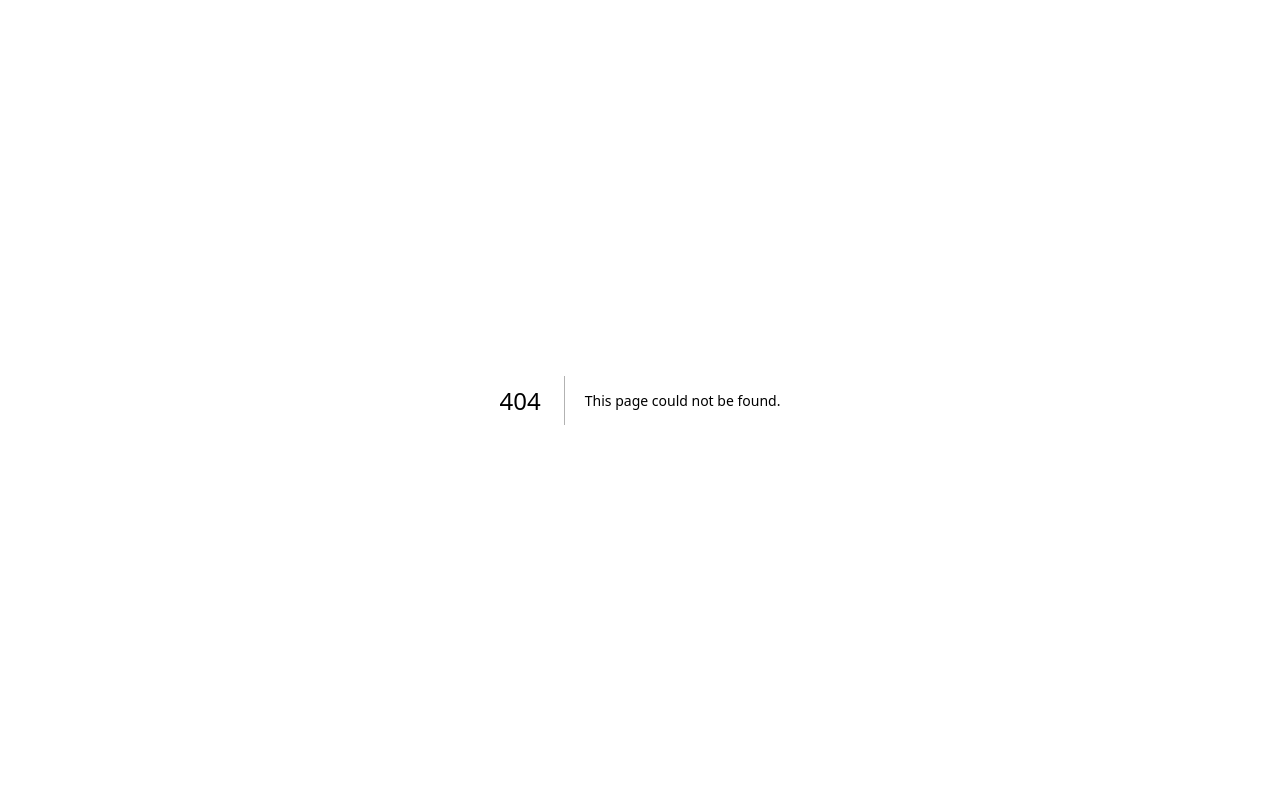
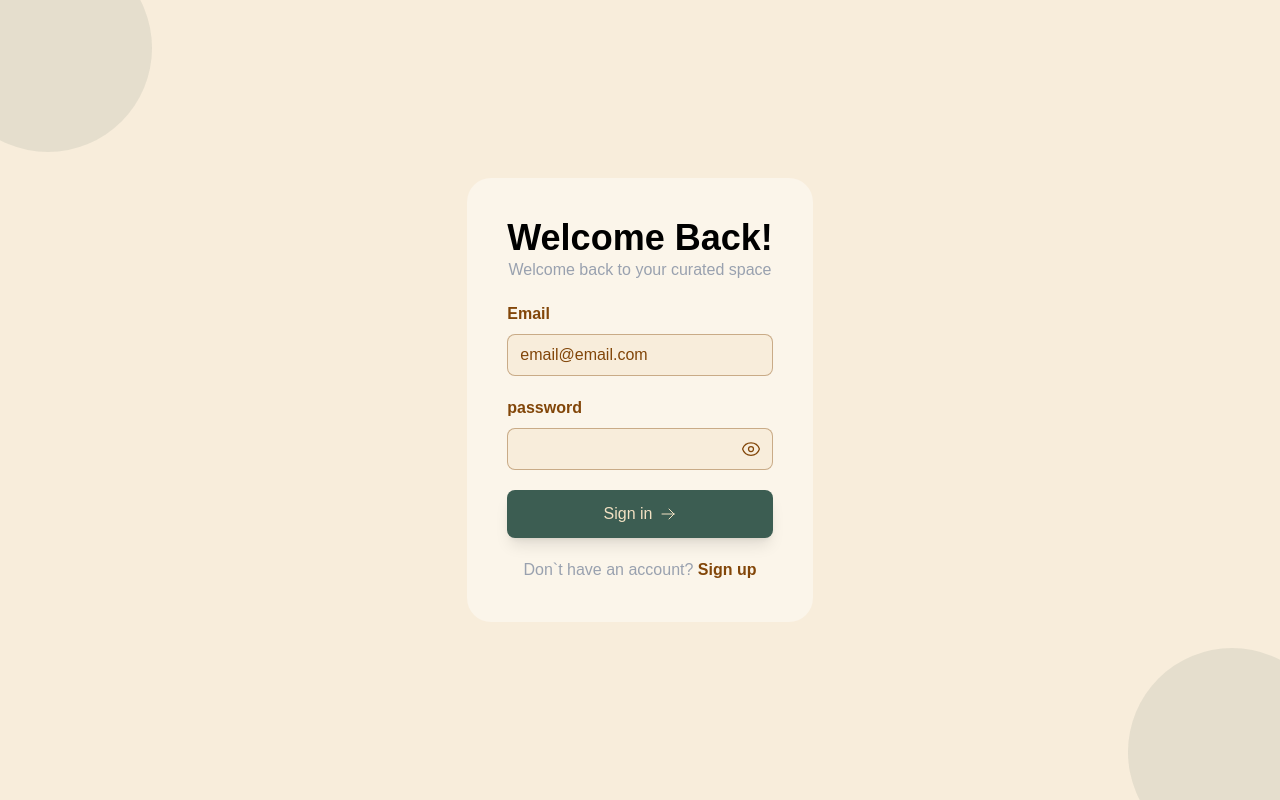
Before and after one commit to Thecapstone/Momento, a Next.js app: page /auth in a window 1280 px wide. Before the commit this address had no page. Built offline with nearby package versions, Linux system fonts and the light colour scheme.

Commit message:
feat: sign up and login page

```diff
--- /dev/null
+++ b/src/app/auth/page.tsx
@@ -0,0 +1,51 @@
+import { OpaquCard } from "@/components/auth/OpaquCard";
+import { Button } from "@/components/ui/Button";
+import { InputField } from "@/components/ui/InputField";
+import { Text } from "@/components/ui/Text";
+import { ArrowRightIcon } from "@heroicons/react/24/outline";
+
+const page = () => {
+  return (
+    <OpaquCard>
+      <div className="flex flex-col justify-center items-center gap-5 p-10">
+        <div>
+          <Text variant="title" color="primary" className="text-center">
+            Welcome Back!
+          </Text>
+          <Text variant="body" color="muted" className="text-center">
+            Welcome back to your curated space
+          </Text>
+        </div>
+        {/* Inputs */}
+        <InputField label="Email" defaultValue="email@email.com" />
+        <InputField label="password" placeholder="" encrypt />
+        <Button
+          icon={<ArrowRightIcon className="w-4 h-4" />}
+          text="Sign in"
+          rounded="md"
+          width="full"
+        />
+
+        {/* SIGN IN WITH EMAIL SECTION */}
+        {/* section divider */}
+        {/* <div className="flex flex-row gap-3 justify-center items-center">
+          <div className="h-0.5 w-12 bg-capsule_amber_200" />{" "}
+          <p className="text-black">or</p>
+          <div className="h-0.5 w-12 bg-capsule_amber_200" />
+        </div>
+        <Button
+          text="Sign in with google"
+          rounded="lg"
+          width="full"
+          className="bg-capsule_amber_100 text-gray-400"
+        /> */}
+        <a className="text-gray-400">
+          Don`t have an account?{" "}
+          <span className="text-capsule_amber_200  font-bold">Sign up</span>
+        </a>
+      </div>
+    </OpaquCard>
+  );
+};
+
+export default page;
--- /dev/null
+++ b/src/app/auth/signup/page.tsx
@@ -0,0 +1,52 @@
+import { OpaquCard } from "@/components/auth/OpaquCard";
+import { Button } from "@/components/ui/Button";
+import { InputField } from "@/components/ui/InputField";
+import { Text } from "@/components/ui/Text";
+import { ArrowRightIcon } from "@heroicons/react/24/outline";
+
+const page = () => {
+  return (
+    <OpaquCard>
+      <div className="flex flex-col justify-center items-center gap-5 p-10">
+        <div>
+          <Text variant="title" color="primary" className="text-center">
+            Get Started
+          </Text>
+          <Text variant="body" color="muted" className="text-center">
+            Let&lsquo;s get you started
+          </Text>
+        </div>
+        {/* Inputs */}
+        <InputField label="Name" defaultValue="Jeff Bezos" />
+        <InputField label="Email" defaultValue="email@email.com" />
+        <InputField label="password" placeholder="" encrypt />
+        <Button
+          icon={<ArrowRightIcon className="w-4 h-4" />}
+          text="Sign up"
+          rounded="md"
+          width="full"
+        />
+
+        {/* SIGN IN WITH EMAIL SECTION */}
+        {/* section divider */}
+        {/* <div className="flex flex-row gap-3 justify-center items-center">
+          <div className="h-0.5 w-12 bg-capsule_amber_200" />{" "}
+          <p className="text-black">or</p>
+          <div className="h-0.5 w-12 bg-capsule_amber_200" />
+        </div>
+        <Button
+          text="Sign in with google"
+          rounded="lg"
+          width="full"
+          className="bg-capsule_amber_100 text-gray-400"
+        /> */}
+        <a className="text-gray-400">
+          Have an account?{" "}
+          <span className="text-capsule_amber_200  font-bold">Sign in</span>
+        </a>
+      </div>
+    </OpaquCard>
+  );
+};
+
+export default page;
```
